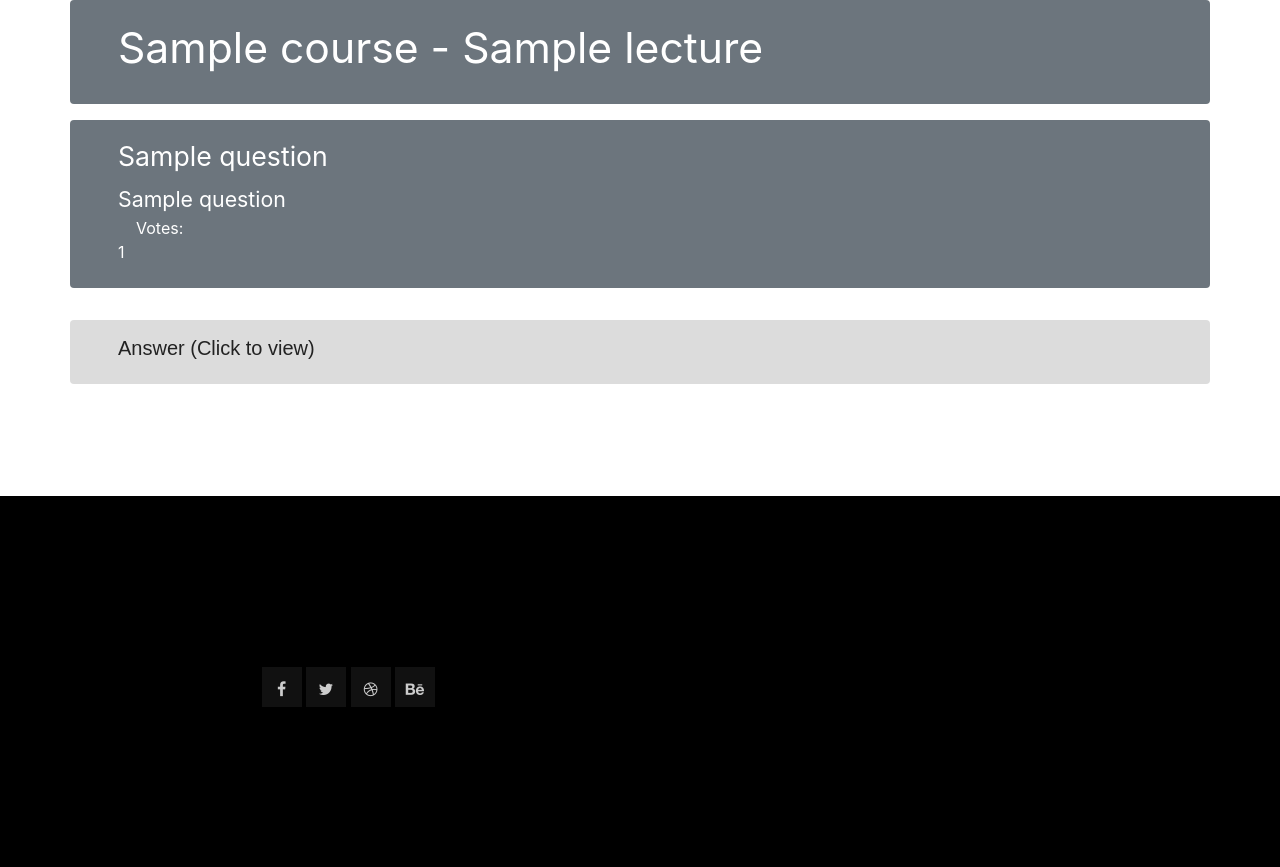
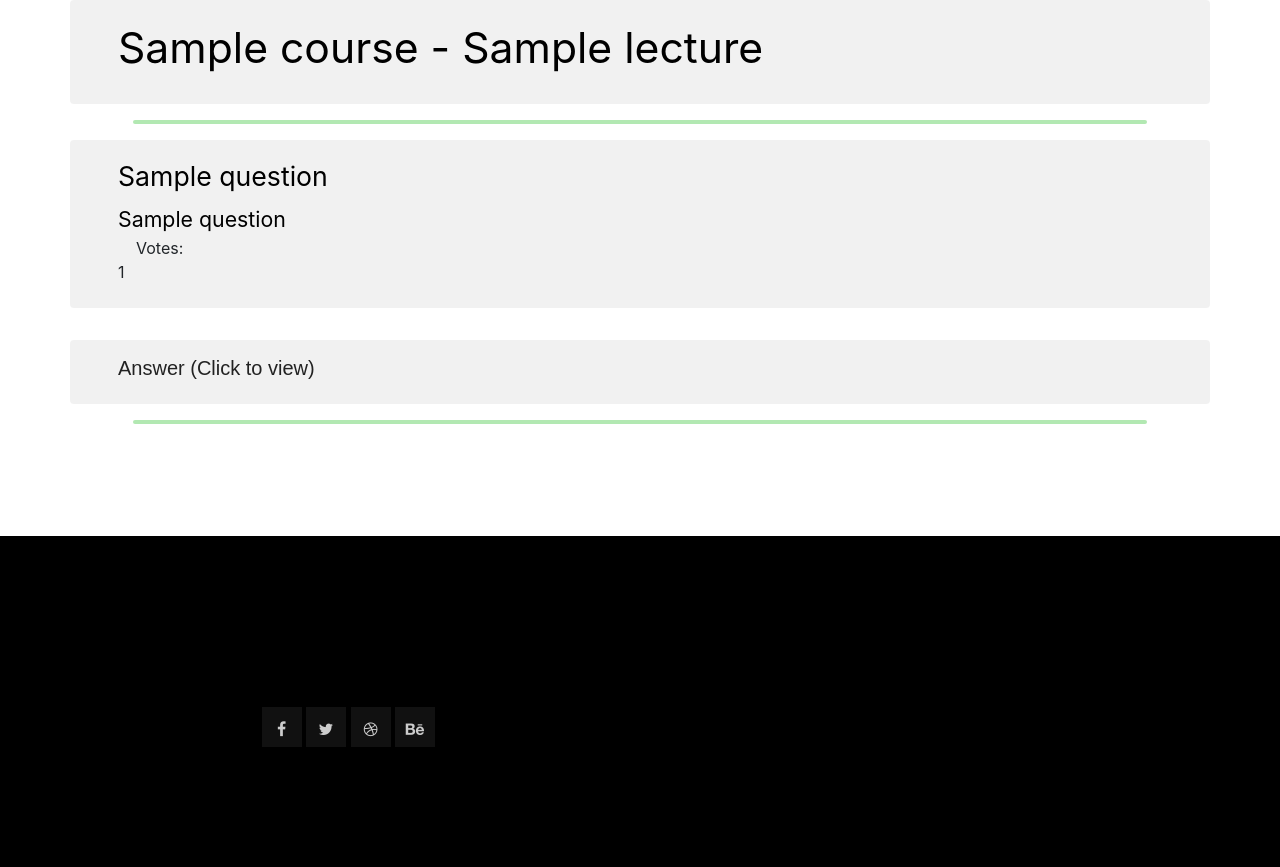
Before and after one commit to jdesbois/questionable, a Django app: a page that uses templates/main/lecture.html in a window 1280 px wide. Shown: the part 120-987 px from the top of the page. Before the commit the page ends 827 px from the top, so only its background shows below. Run offline with Django 3.2, Linux system fonts and the light colour scheme; tables that the repository leaves empty hold one stand-in row (values such as "Sample post"); some libraries are stand-ins or nearby versions.

Commit message:
Styling updates to lecture page

```diff
--- a/static/css/lecture.css
+++ b/static/css/lecture.css
@@ -2,26 +2,29 @@
 .hidden{ display:none;}
 
 /* Color for lecturer replies */
-.lightgray{background-color: gainsboro;}
+.lightgray{
+/*background-color: lightgray;*/
+background-color: rgba(240, 240, 240, 0.9);
+}
 
 /* force white text */
 .lecturetitle{
-    color: white;
+    color: black;
     font-size: 32pt;
 }
 
 .questiontitle{
-    color: white;
+    color: black;
     font-size: 20pt;
 }
 
 .questioncontent{
-    color: white;
+    color: black;
     font-size: 16pt;
 }
 
 .questionauthor{
-    color: white;
+    color: black;
     font-size: 12pt;
 }
 
@@ -34,3 +37,7 @@
     color: black;
     font-size: 20pt;
 }
+
+.breakline{
+    background-color: rgba(0, 179, 0, 0.3);
+}
--- a/static/js/lecture-jquery.js
+++ b/static/js/lecture-jquery.js
@@ -3,7 +3,7 @@ $(document).ready(function(){
      $(".showreplies").hover(function(){
         this.style.setProperty('background-color', 'darkgray', 'important');
      }, function(){
-        this.style.setProperty('background-color', 'gainsboro', 'important');
+        this.style.setProperty('background-color', 'rgba(240, 240, 240, 0.9)', 'important');
      });
 
     $(".showreplies").click(function(){
--- a/templates/main/lecture.html
+++ b/templates/main/lecture.html
@@ -16,14 +16,21 @@ Profile
 
 {% block body_block %}
 <div class="container">
-    <div class="row bg-secondary text-white rounded">
+    <div class="row lightgray rounded">
          <div class="pl-5 pt-3">
             <div class="lecturetitle">{{ course.name }} - {{ lecture.name }}</div><br/>
          </div>
     </div>
-    <div class="row bg-white text-white rounded pl-5 pt-2 pb-2">
+    <div class="row bg-white rounded pl-5 pt-2 pb-2">
 
     </div>
+    <div class="row breakline text-white rounded pl-5 pt-1 ml-5 mr-5">
+
+    </div>
+    <div class="row bg-white text-white rounded pl-5 pt-2 pb-2 ">
+
+    </div>
+
 <!--    loop through questions-->
     {% for question in questions %}
 <!--        loop though questions: reply key: value pairs-->
@@ -33,7 +40,7 @@ Profile
             {% if q == question.title %}
 
 <!--            Add question title-->
-            <div class="row bg-secondary text-white rounded">
+            <div class="row lightgray rounded">
                  <div class="pl-5 pt-3" id="{{ question.id }}">
                     <div class="questiontitle">{{ question.title }} </div>
                     <div class="questioncontent mt-2">{{ question.question }}</div>
@@ -65,7 +72,7 @@ Profile
                  </div>
             </div>
 
-            <div class="row bg-white text-white rounded pl-5 pt-2 pb-2">
+            <div class="row bg-white rounded pl-5 pt-2 pb-2">
 
             </div>
 
@@ -88,13 +95,13 @@ Profile
                     {% endfor %}
                     </div>
                     <div class="col pt-2">
-                    <input class="btn btn-secondary " type="submit" name="submit" value="Submit Reply" />
+                    <input class="btn lightgray " type="submit" name="submit" value="Submit Reply" />
                     </div>
                 </form>
             </div>
             {% endif %}
 
-            <div class="row bg-white text-white rounded pl-5 pt-2 pb-2">
+            <div class="row bg-white rounded pl-5 pt-2 pb-2">
 
             </div>
 <!--            Loop over and add replies-->
@@ -105,17 +112,23 @@ Profile
                     <div><h5> Answer (Click to view)</h5></div>
                 <div class="hidden replies-{{ question.id }}">{{ reply.reply }}</div><br/>
             </div>
-             <div class="row bg-white text-white rounded pl-5 pt-2 pb-2">
+             <div class="row bg-white rounded pl-5 pt-2 pb-2">
 
              </div>
               {% endfor %}
             {% endif %}
         {% endfor %}
+        <div class="row breakline text-white rounded pl-5 pt-1 ml-5 mr-5">
+
+        </div>
+        <div class="row bg-white text-white rounded pl-5 pt-2 pb-2">
+
+        </div>
     {% endfor %}
 
 <!--    Submit question form-->
     {% if is_student == True %}
-        <div class="row bg-secondary text-white rounded pl-5 pt-2 pb-2">
+        <div class="row lightgray rounded pl-5 pt-2 pb-2">
             <div class="questiontitle">Submit a question:</div>
         </div>
 
@@ -131,12 +144,12 @@ Profile
                 {{ field.help_text }}
                 {{ field }}
             {% endfor %}
-            <input class="btn btn-secondary" type="submit" name="submit" value="Submit Question" />
+            <input class="btn lightgray" type="submit" name="submit" value="Submit Question" />
         </form>
         </div>
     {% endif %}
 
-    <div class="row bg-white text-white rounded pl-5 pt-5 pb-5">
+    <div class="row bg-white rounded pl-5 pt-5 pb-5">
 
     </div>
 
```
